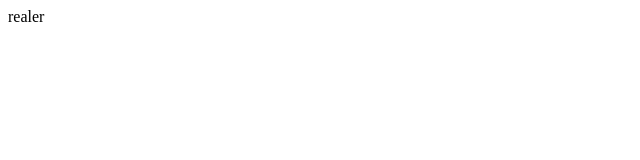
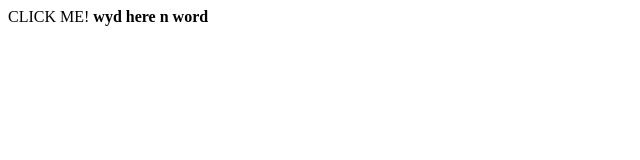
Before and after one commit to revertsfr/site, a plain HTML site: page index.html in a window 1280 px wide. Shown: the whole page, without its empty margins (0-640 px from the left). Drawn offline with Linux system fonts and the light colour scheme.

Commit message:
Update index.html

```diff
--- a/index.html
+++ b/index.html
@@ -1 +1,3 @@
-realer
+<a ref="https://pornhub.com">CLICK ME!</a>
+
+<b>wyd here n word</b>
```
